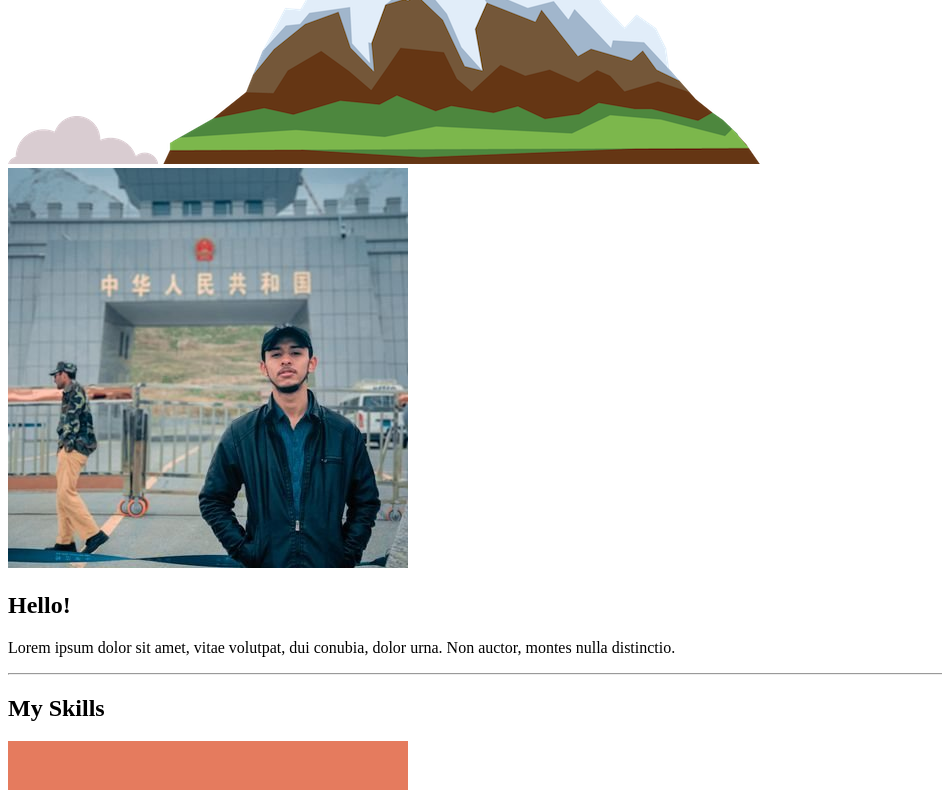
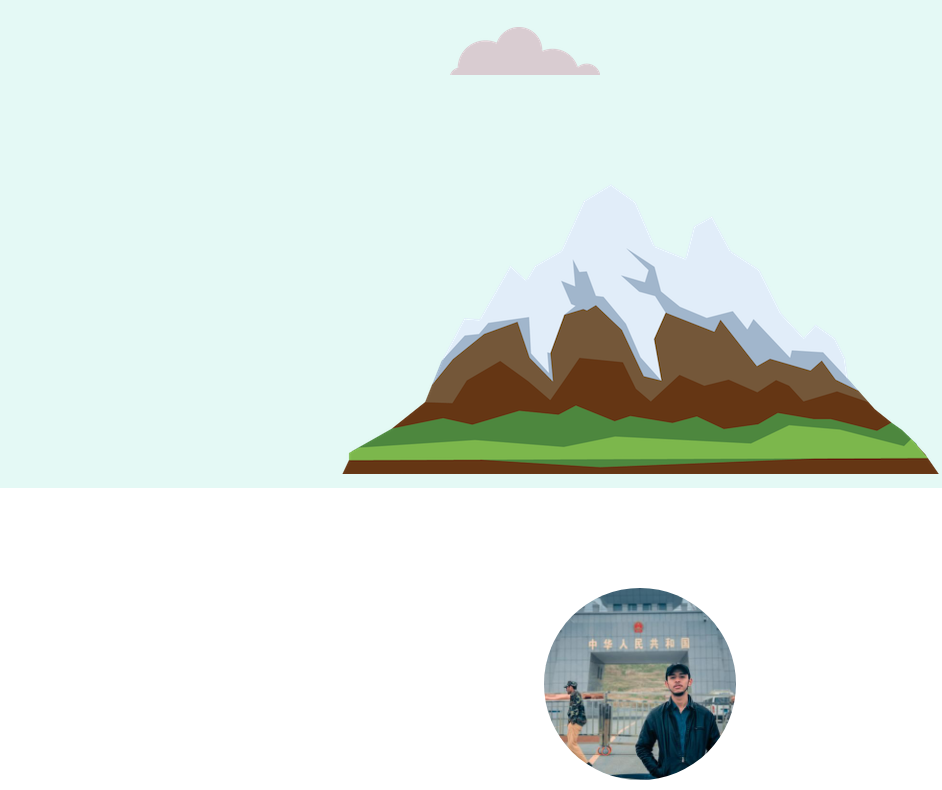
Before and after one commit to uzairkk/fs, a plain HTML site: page index.html in a window 1280 px wide. Shown: the part 380-1170 px from the top of the page, without its empty margins (0-942 px from the left). Drawn offline with Linux system fonts and the light colour scheme; the site is published under a folder, as on GitHub Pages, so addresses that start at the root find nothing.

Commit message:
Another try for css

```diff
--- a/index.html
+++ b/index.html
@@ -4,7 +4,7 @@
     <meta charset="utf-8">
     <title>Uzair Kaimkhani</title>
     <link rel="icon" href="favicon.ico">
-    <link rel="stylesheet" href="/fs/css/styles.css">
+    <link rel="stylesheet" href="fs/css/styles.css">
     <link href="https://fonts.googleapis.com/css?family=Merriweather|Montserrat|Sacramento&display=swap" rel="stylesheet">
 
   </head>
```
